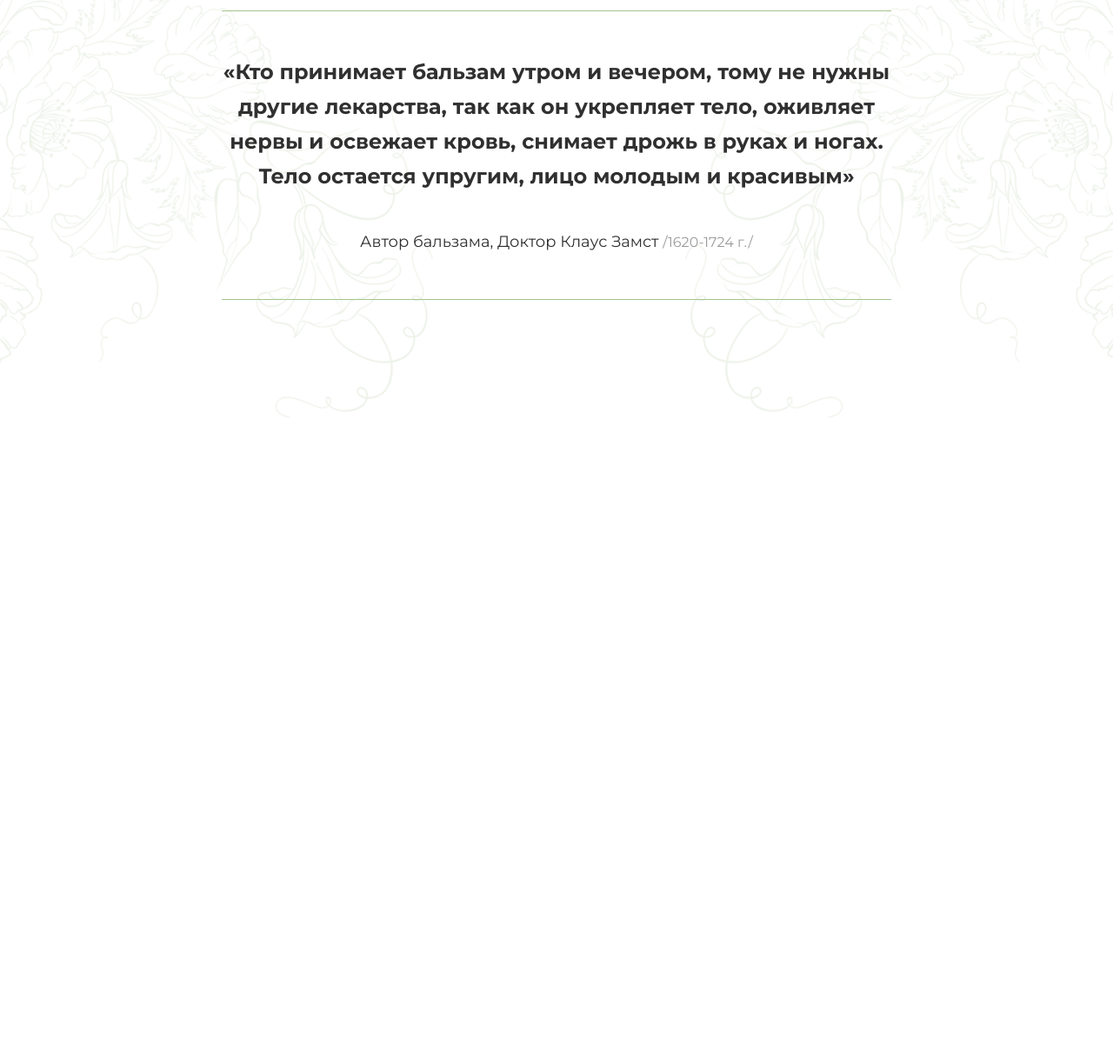
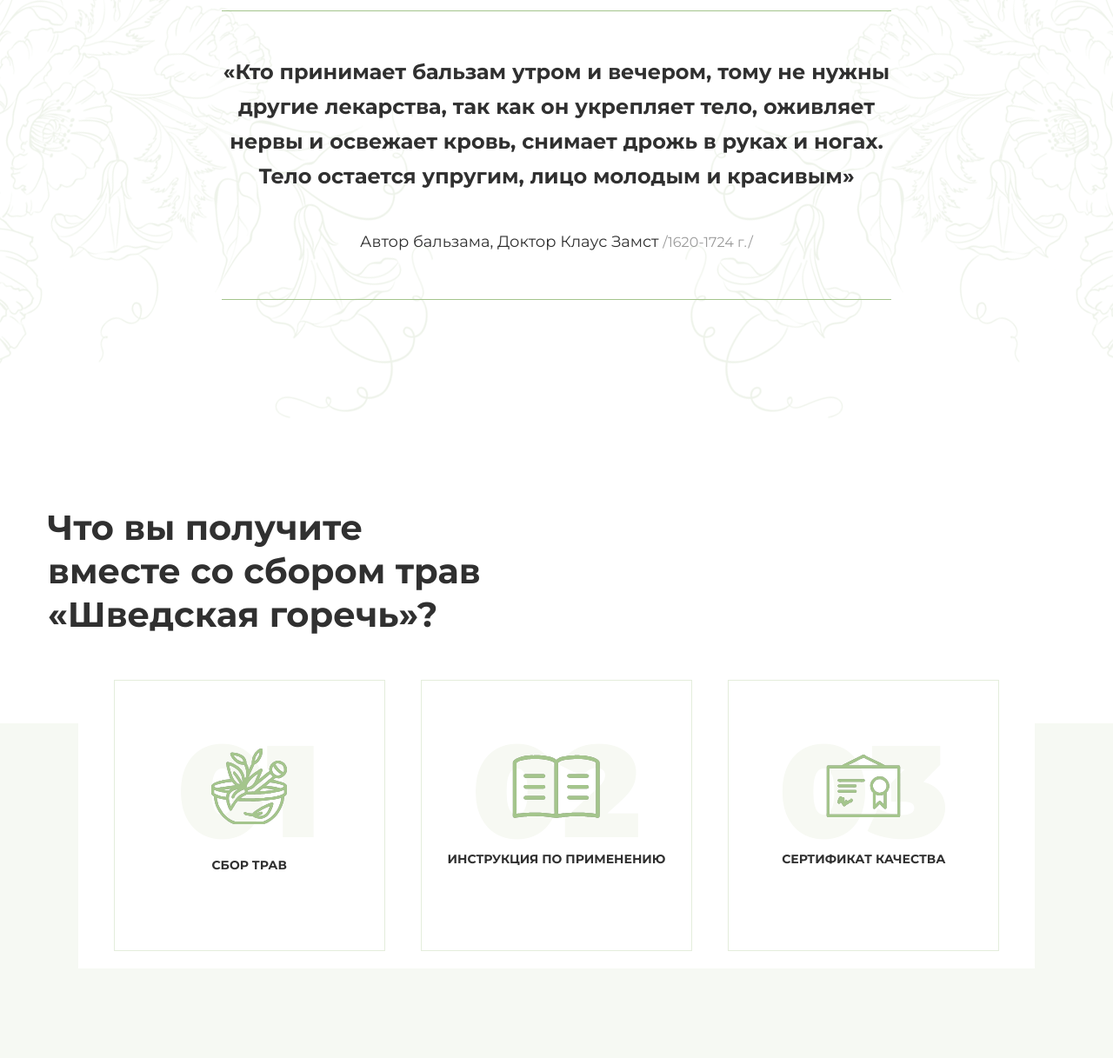
Before and after one commit to Nielll951/SwedishBitter, a plain HTML site: page index.html in a window 1280 px wide. Shown: the part 4379-5596 px from the top of the page at 87% size. Before the commit the page ends 4861 px from the top, so only its background shows below. Drawn offline with nearby package versions, Linux system fonts and the light colour scheme.

Commit message:
completed section items

```diff
--- a/css/style.css
+++ b/css/style.css
@@ -700,3 +700,73 @@ body {
    font-size: 16px;
    color: #9a9a9a;
 }
+
+.items {}
+
+.container-fluid {}
+
+.container {}
+
+.items__wrapper {
+   background-color: #f6f9f3;
+   min-height: 385px;
+}
+
+.items__title {
+   padding: 100px 0;
+   max-width: 525px;
+   font-size: 40px;
+   font-weight: 700;
+   line-height: 50px;
+}
+
+.items__inner {
+   display: flex;
+   justify-content: space-around;
+   padding: 20px;
+   background-color: #fff;
+   max-width: 1100px;
+   margin: 0 auto;
+   position: relative;
+   top: -70px;
+}
+
+.item {
+   width: 312px;
+   min-height: 312px;
+   border: 1px solid #e4eddc;
+   position: relative;
+   display: flex;
+   justify-content: center;
+   align-items: center;
+}
+
+.item__number {
+   position: absolute;
+   font-weight: 900;
+   font-size: 150px;
+   line-height: 20px;
+   letter-spacing: 0.5px;
+   color: #f7f9f3;
+   line-height: 115px;
+   top: 50%;
+   left: 50%;
+   transform: translate(-50%, -75%);
+}
+
+.item__content {
+   position: relative;
+   text-align: center;
+}
+
+.item__content-img {
+   margin-bottom: 30px;
+}
+
+.item__content-title {
+   font-size: 14px;
+   line-height: 20px;
+   font-weight: 700;
+   text-transform: uppercase;
+   padding: 0 10px 10px;
+}
--- a/index.html
+++ b/index.html
@@ -271,6 +271,48 @@
          </div>
       </div>
    </section>
+   <section class="items">
+      <div class="container-fluid">
+         <div class="container">
+            <div class="items__title">
+               Что вы получите
+               вместе со сбором трав
+               «Шведская горечь»?
+            </div>
+         </div>
+         <div class="items__wrapper">
+            <div class="items__inner">
+               <div class="item">
+                  <div class="item__number">01</div>
+                  <div class="item__content">
+                     <img class="item__content-img" src="images/item-1.svg" alt="">
+                     <div class="item__content-title">
+                        сбор трав
+                     </div>
+                  </div>
+               </div>
+               <div class="item">
+                  <div class="item__number">02</div>
+                  <div class="item__content">
+                     <img class="item__content-img" src="images/item-2.svg" alt="">
+                     <div class="item__content-title">
+                        инструкция по применению
+                     </div>
+                  </div>
+               </div>
+               <div class="item">
+                  <div class="item__number">03</div>
+                  <div class="item__content">
+                     <img class="item__content-img" src="images/item-3.svg" alt="">
+                     <div class="item__content-title">
+                        сертификат качества
+                     </div>
+                  </div>
+               </div>
+            </div>
+         </div>
+      </div>
+   </section>
    <script src="https://ajax.googleapis.com/ajax/libs/jquery/3.4.1/jquery.min.js"></script>
    <script src="js/main.js"></script>
 </body>
```
Also changed, not shown: images/item-1.svg (added), images/item-2.svg (added), images/item-3.svg (added).
